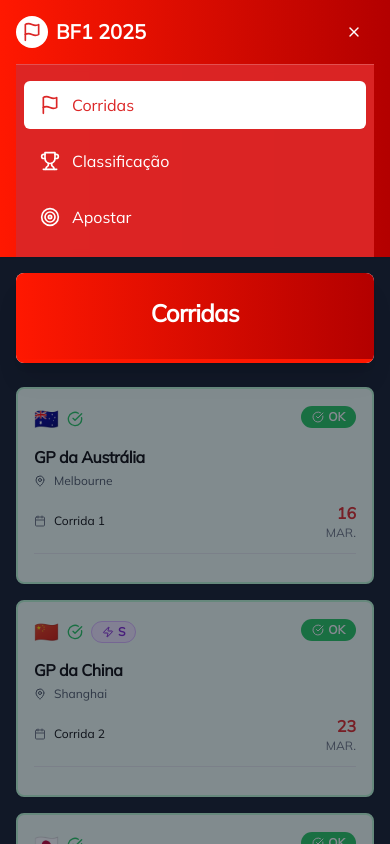
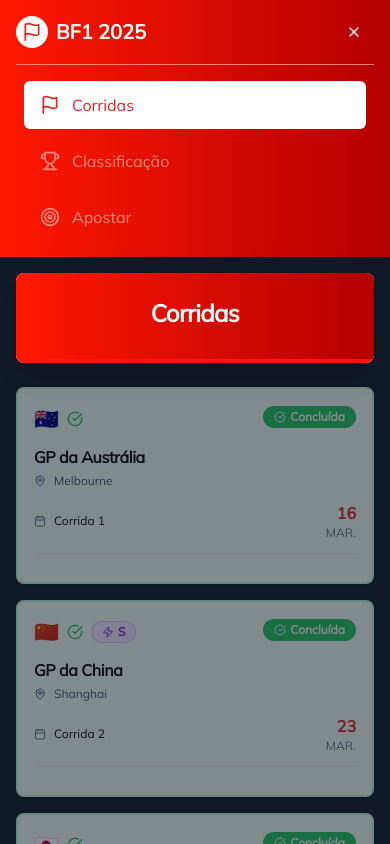
Before and after one commit to gabeporto/bf12025, a Next.js app: page /corridas in a window 390 px wide. Both pictures are taken after a click on the button 354 px from the left and 32 px from the top of the page. Shown: the top 844 px of the page. Built offline with nearby package versions, Linux system fonts and the light colour scheme.

Commit message:
fix: fix disable items on mobile navigation

```diff
--- a/app/[gp]/page.tsx
+++ b/app/[gp]/page.tsx
@@ -64,7 +64,7 @@ export default function BettingsPage() {
 
   return (
     <div className="min-h-screen bg-[url('/images/f1-background.png')] bg-cover bg-center">
-      <div className="min-h-screen bg-gray-900 py-12 px-4">
+      <div className="min-h-screen bg-gray-900 py-5 px-4">
         <div className="container mx-auto max-w-7xl">
           <button
             onClick={handleGoBack}
--- a/app/corridas/page.tsx
+++ b/app/corridas/page.tsx
@@ -17,7 +17,7 @@ export default function CorridasPage() {
           <Badge className="bg-green-500 hover:bg-green-600 text-xs">
             <CheckCircle className="w-3 h-3 mr-1" />
             <span className="hidden sm:inline">Concluída</span>
-            <span className="sm:hidden">OK</span>
+            <span className="sm:hidden">Concluída</span>
           </Badge>
         ),
         icon: <CheckCircle className="w-4 h-4 text-green-500" />,
@@ -31,7 +31,7 @@ export default function CorridasPage() {
           <Badge className="bg-blue-500 hover:bg-blue-600 text-xs">
             <Play className="w-3 h-3 mr-1" />
             <span className="hidden sm:inline">Ativa</span>
-            <span className="sm:hidden">Now</span>
+            <span className="sm:hidden">Ativa</span>
           </Badge>
         ),
         icon: <Play className="w-4 h-4 text-blue-500" />,
@@ -45,7 +45,7 @@ export default function CorridasPage() {
           <Badge variant="outline" className="text-xs">
             <Circle className="w-3 h-3 mr-1" />
             <span className="hidden sm:inline">Agendada</span>
-            <span className="sm:hidden">Soon</span>
+            <span className="sm:hidden">Agendada</span>
           </Badge>
         ),
         icon: <Circle className="w-4 h-4 text-gray-400" />,
--- a/components/header.tsx
+++ b/components/header.tsx
@@ -98,7 +98,7 @@ export function Header() {
 
         {/* Mobile Navigation */}
         {isMobileMenuOpen && (
-          <div className="md:hidden border-t border-white/20 bg-red-600/95 backdrop-blur-sm">
+          <div className="md:hidden border-t border-white/50 backdrop-blur-sm">
             <nav className="py-4 space-y-2">
               {navigationItems.map((item) => {
                 const Icon = item.icon
@@ -112,6 +112,7 @@ export function Header() {
                     className={`
                       flex items-center space-x-3 px-4 py-3 rounded-md transition-colors mx-2
                       ${isActive ? "bg-white text-red-600" : "text-white hover:bg-white/10"}
+                      ${item.disabled ? 'opacity-50 pointer-events-none' : 'opacity-100 cursor-pointer'}
                     `}
                   >
                     <Icon className="w-5 h-5" />
```
